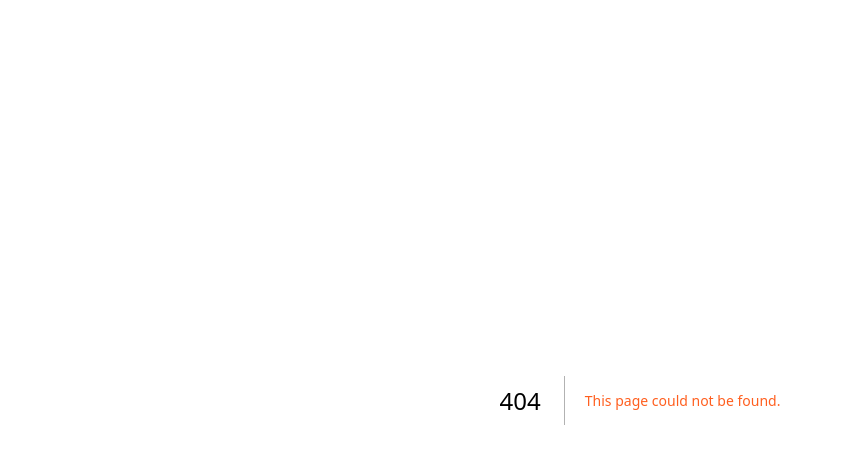
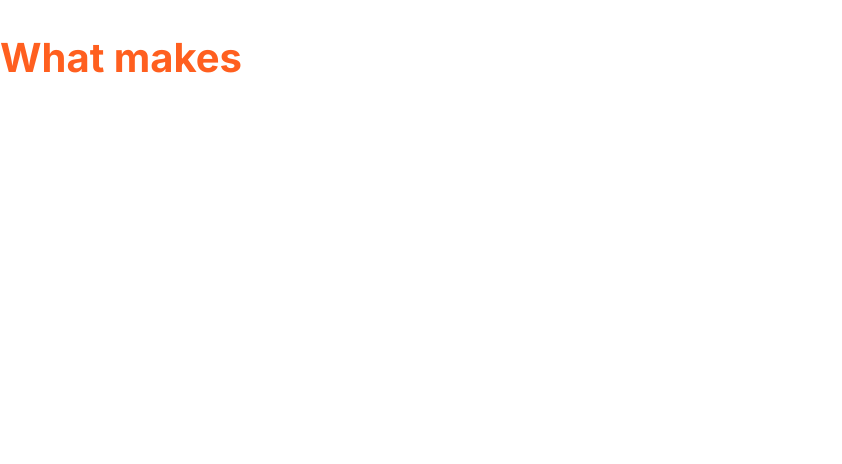
Before and after one commit to FilipTrocin/interactable_nextjs, a Next.js app: page /article/decision_trees in a window 1280 px wide. Before the commit this address had no page. Shown: the top 464 px of the page, without its empty margins (0-842 px from the left). Built offline with nearby package versions, Linux system fonts and the light colour scheme.

Commit message:
fixed name conventions

```diff
--- /dev/null
+++ b/app/article/decision_trees/page.js
@@ -0,0 +1,5 @@
+export default function DecTrees() {
+    return (
+        <h2>What makes</h2>
+    )
+}
--- /dev/null
+++ b/app/article/k_nearest_neighbours/page.js
@@ -0,0 +1,5 @@
+export default function Knn() {
+    return (
+        <h2>What makes</h2>
+    )
+}
```
Also changed, not shown: app/article/decision_trees/Page.js (deleted), app/article/k_nearest_neighbours/Page.js (deleted).
